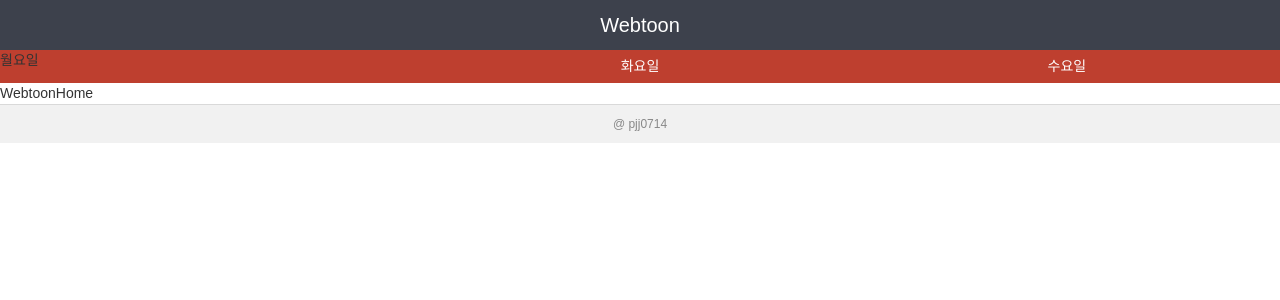
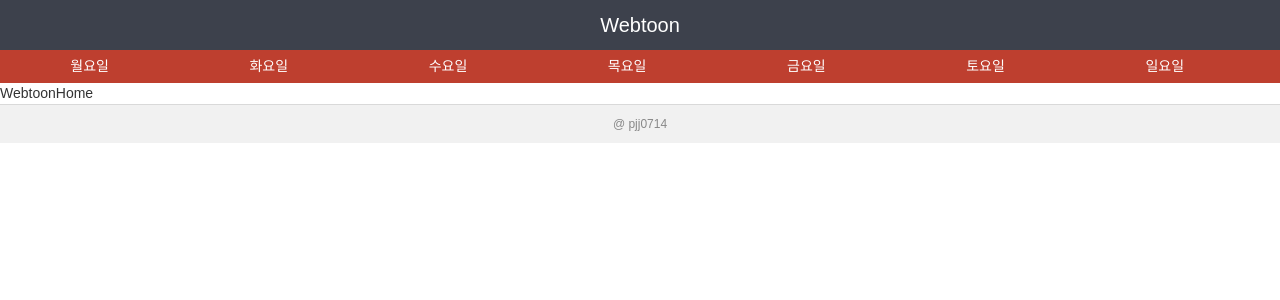
Before and after one commit to pjj0714/react-webtoon, a React (Create React App) app: page /webtoon/1 in a window 1280 px wide. Shown: the top 300 px of the page. Built offline with nearby package versions, Linux system fonts and the light colour scheme.

Commit message:
일주일 전체 나오게 css 수정 및 요일 보여주는 Gnb map으로 처리

```diff
--- a/src/App.css
+++ b/src/App.css
@@ -154,10 +154,10 @@
 }
 .gnb li {
   float: left;
-  width: 33.3%;
+  width: 14%;
 }
 .gnb li:nth-child(2) {
-  width: 33.4%;
+  width: 14%;
 }
 .gnb .tab_day {
   display: block;
--- a/src/component/Gnb.js
+++ b/src/component/Gnb.js
@@ -1,10 +1,7 @@
 import React from 'react';
-
-const Gnb = () => {
-  return (
-    <ul className="gnb">
-      <li>
-        <a href="#none" className="tab_day.on">
+{
+  /* <li>
+        <a href="#none" className="tab_day">
           월요일
         </a>
       </li>
@@ -17,7 +14,22 @@
         <a href="#none" className="tab_day">
           수요일
         </a>
-      </li>
+      </li> */
+}
+
+const Gnb = () => {
+  const days = ['월', '화', '수', '목', '금', '토', '일'];
+  return (
+    <ul className="gnb">
+      {days.map(day => {
+        return (
+          <li>
+            <a href="#none" className="tab_day">
+              {`${day}요일`}
+            </a>
+          </li>
+        );
+      })}
     </ul>
   );
 };
```
